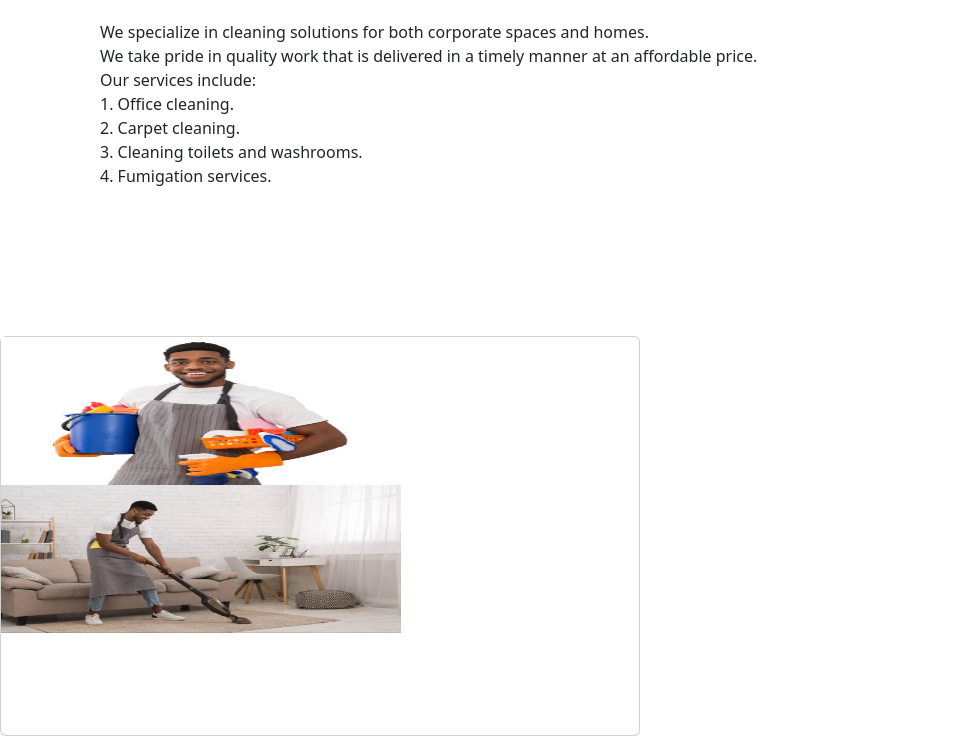
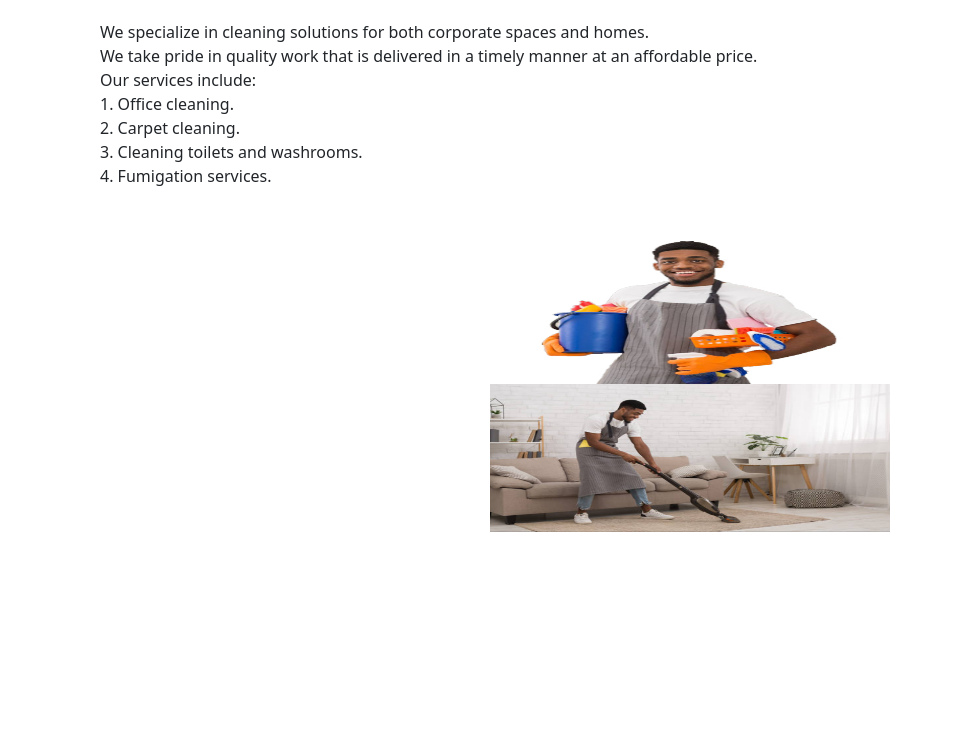
Before and after one commit to chete-py/cleaning_services_website, a Flask app: page / in a window 1280 px wide. Shown: the part 64-800 px from the top of the page, without its empty margins (0-953 px from the left). Run offline with Flask 3, Linux system fonts and the light colour scheme.

Commit message:
Update home.html

```diff
--- a/templates/home.html
+++ b/templates/home.html
@@ -75,7 +75,7 @@
             </p>
     </div>
 
-    <div class="card w-50 h-50 position-absolute bottom-0 start-0 "  style="width:300px; height: 200px">
+    <div class="position-absolute top-50 start-50 translate-middle" style="width:300px; height: 200px">
                 <div class="sliding-image">
                     <img src="/static/slide1.png">
                 </div>
```
